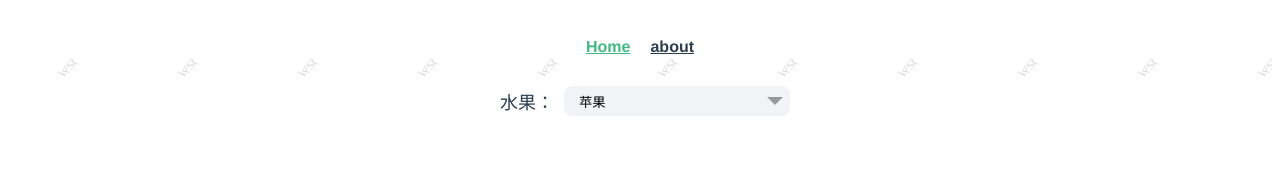
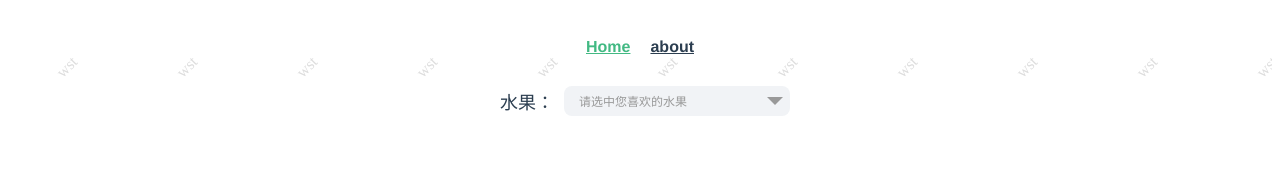
Before and after one commit to wansongtao/songtao-components, a Vue app: page /#/ in a window 1280 px wide. Shown: the top 176 px of the page. Built offline with nearby package versions, Linux system fonts and the light colour scheme.

Commit message:
select组件优化：添加清空选项功能

```diff
--- a/src/components/select.vue
+++ b/src/components/select.vue
@@ -1,28 +1,31 @@
 <template>
   <div class="select" v-click-outside="closeSelect" :style="`width: ${width};`">
-    <div class="label" v-if="label">{{label}}</div>
-    <div class="item">
-      <input
-        type="text"
-        :value="text"
-        :placeholder="placeholder"
-        readonly
-      />
+    <div class="label" v-if="label">{{ label }}</div>
+    <div class="item" @click="openSelect">
+      <input type="text" :value="text" :placeholder="placeholder" readonly />
       <div
-        :class="{ 'item-btn': true, 'active-btn': open }"
-        @click="openSelect"
+        :class="{
+          'item-btn': true,
+          'active-btn': open,
+          'clear-btn': text !== '',
+        }"
       >
         <div class="arrow"></div>
+        <span @click.stop="clearValue">x</span>
       </div>
       <div
         class="select-list"
-        :style="open ? `padding: 10px 15px;height: ${selectHeight + 20}px;` : 'height: 0px;'"
+        :style="
+          open
+            ? `padding: 10px 15px;height: ${selectHeight + 20}px;`
+            : 'height: 0px;'
+        "
       >
         <div
           :class="['select-item', selectIndex === index ? 'active-item' : '']"
           v-for="(item, index) in list"
           :key="index"
-          @click="selectHandler(index)"
+          @click.stop="selectHandler(index)"
         >
           {{ item.text }}
         </div>
@@ -34,7 +37,8 @@
 <script>
 export default {
   props: {
-    list: { // 下拉选择项的数据
+    list: {
+      // 下拉选择项的数据
       type: Array,
       // eslint-disable-next-line vue/require-valid-default-prop
       default: function () {
@@ -44,23 +48,28 @@ export default {
         ]
       }
     },
-    value: { // 默认选中的值，可不传
+    value: {
+      // 默认选中的值，可不传
       type: [String, Number],
       default: ''
     },
-    placeholder: { // 提示语
+    placeholder: {
+      // 提示语
       type: String,
       default: '请选择'
     },
-    width: { // 选择框宽度
+    width: {
+      // 选择框宽度
       type: String,
       default: '300px'
     },
-    label: { // label文本，不传则不显示
+    label: {
+      // label文本，不传则不显示
       type: String,
       default: ''
     },
-    maxheight: { // 下拉选择框的最大高度，超出则出现滚动条
+    maxheight: {
+      // 下拉选择框的最大高度，超出则出现滚动条
       type: Number,
       default: 200
     }
@@ -125,6 +134,13 @@ export default {
      */
     closeSelect () {
       this.open = false
+    },
+    /**
+     * @description 清空所选择的值
+     */
+    clearValue () {
+      this.selectIndex = -1
+      this.text = ''
     }
   }
 }
@@ -154,6 +170,7 @@ export default {
       border: none;
       background: #f1f3f6;
       border-radius: 8px;
+      cursor: pointer;
 
       &::placeholder {
         font-size: 12px;
@@ -172,6 +189,20 @@ export default {
       height: 30px;
       cursor: pointer;
       transition: all 0.5s;
+
+      span {
+        display: none;
+      }
+    }
+
+    .clear-btn {
+      &:hover span {
+        display: block;
+      }
+
+      &:hover .arrow {
+        display: none;
+      }
     }
 
     .active-btn {
@@ -218,12 +249,17 @@ export default {
   .select-item {
     display: flex;
     align-items: center;
+    margin: 5px 0;
     padding-left: 10px;
-    height: 40px;
+    height: 30px;
     font-size: 18px;
     color: #666;
     cursor: pointer;
     border-radius: 8px;
+
+    &:hover {
+      background: #999;
+    }
   }
 
   .active-item {
--- a/src/views/Home.vue
+++ b/src/views/Home.vue
@@ -2,7 +2,7 @@
   <div class="wst">
     <Select
       :list="selectList"
-      value="苹果"
+      value=""
       placeholder="请选中您喜欢的水果"
       label="水果："
       :maxheight="240"
```
Also changed, not shown: 1 other file (tests, documents, lock files or other folders).
